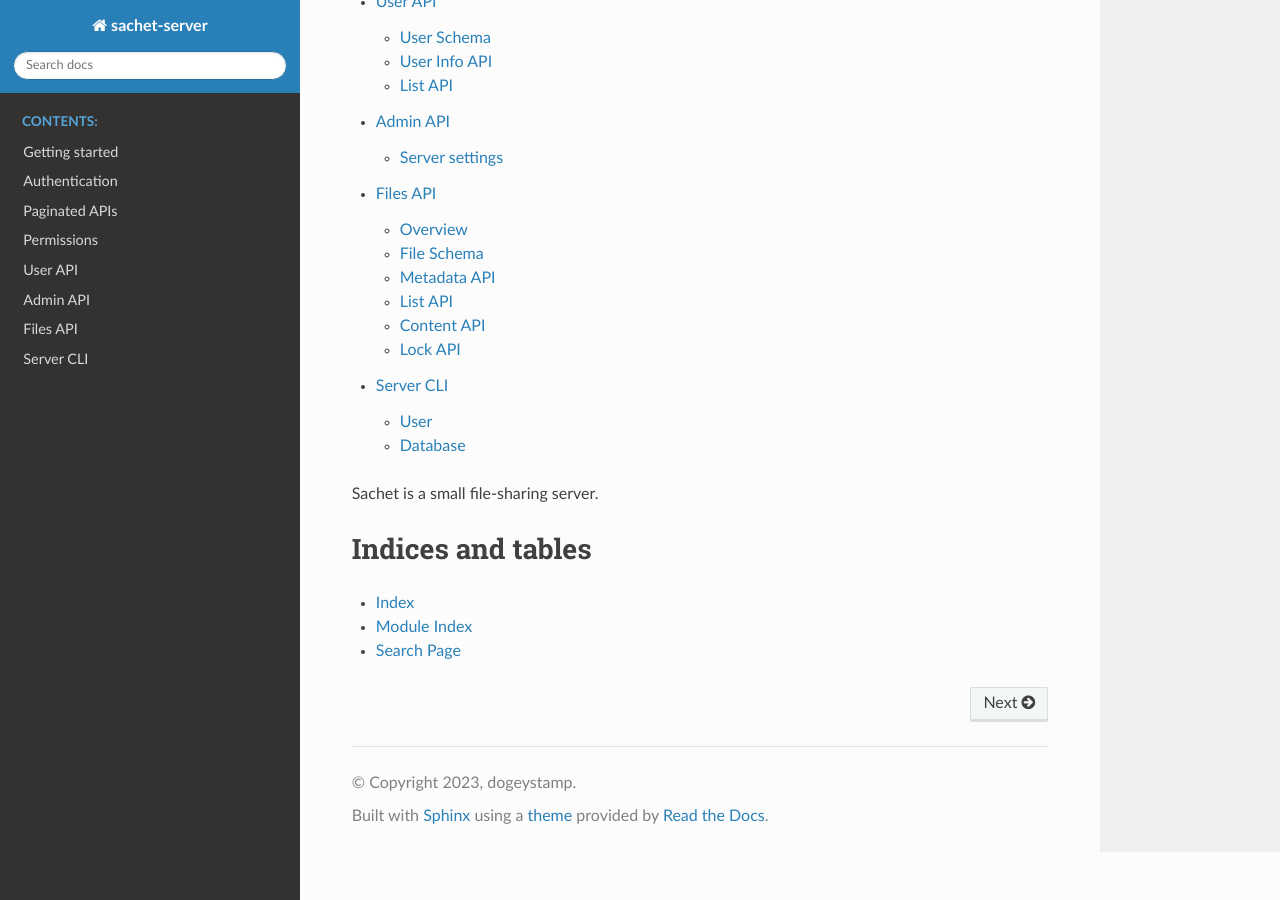
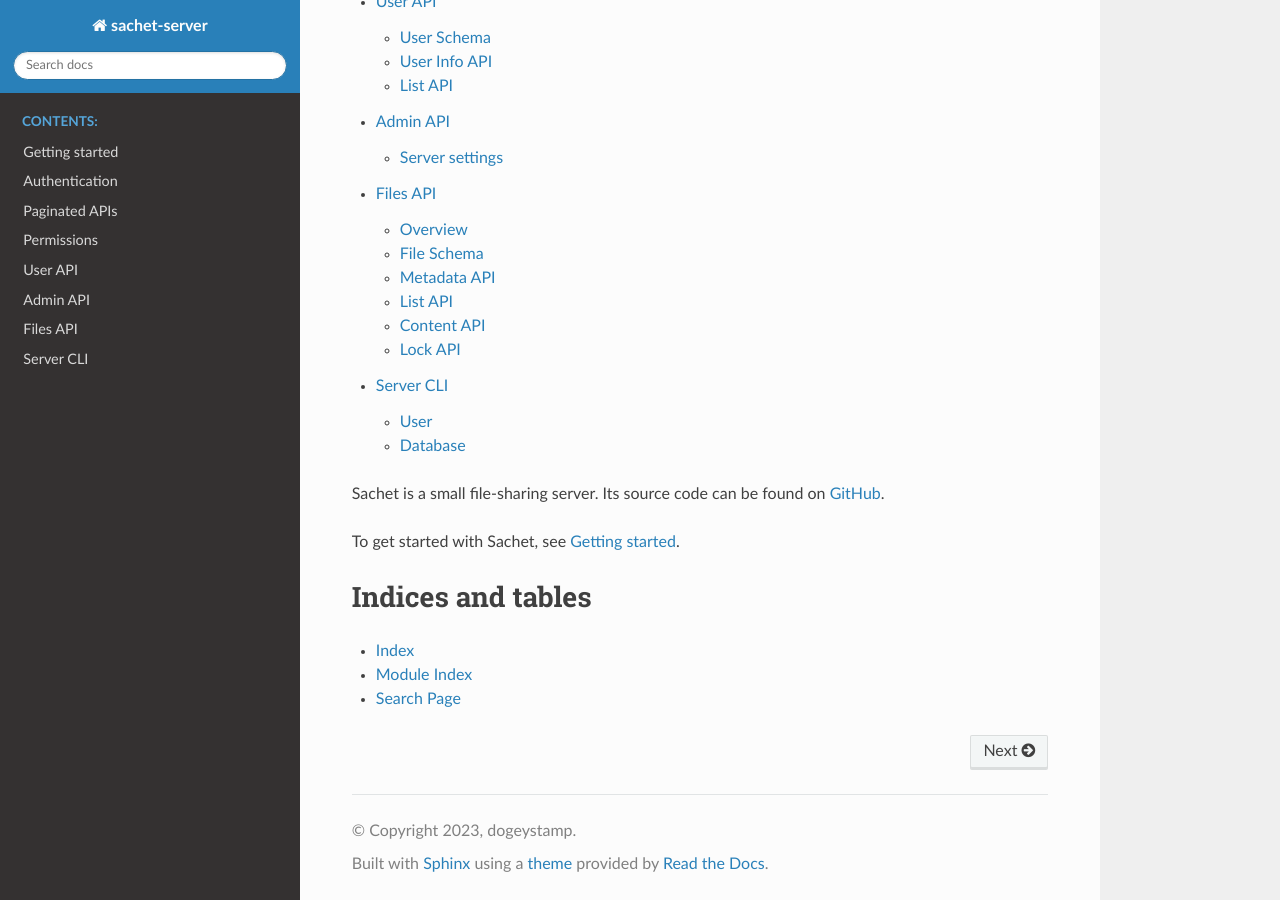
Before and after one commit to dogeystamp/sachet-server, a Sphinx documentation site: the page built from docs/index.rst, in a window 1280 px wide and 900 px high, scrolled down 650 px. Built offline with Sphinx 7.4.7 and the Read the Docs theme 2.0.0, drawn with Linux system fonts in a browser that asks for light colours.

Commit message:
docs/index.rst: added linkies

```diff
--- a/docs/getting_started.rst
+++ b/docs/getting_started.rst
@@ -1,3 +1,5 @@
+.. _getting_started:
+
 Getting started
 ===============
 
--- a/docs/index.rst
+++ b/docs/index.rst
@@ -20,6 +20,9 @@ Welcome to Sachet's documentation!
    cli
 
 Sachet is a small file-sharing server.
+Its source code can be found on `GitHub <https://github.com/dogeystamp/sachet-server>`_.
+
+To get started with Sachet, see :ref:`getting_started`.
 
 Indices and tables
 ==================
```
